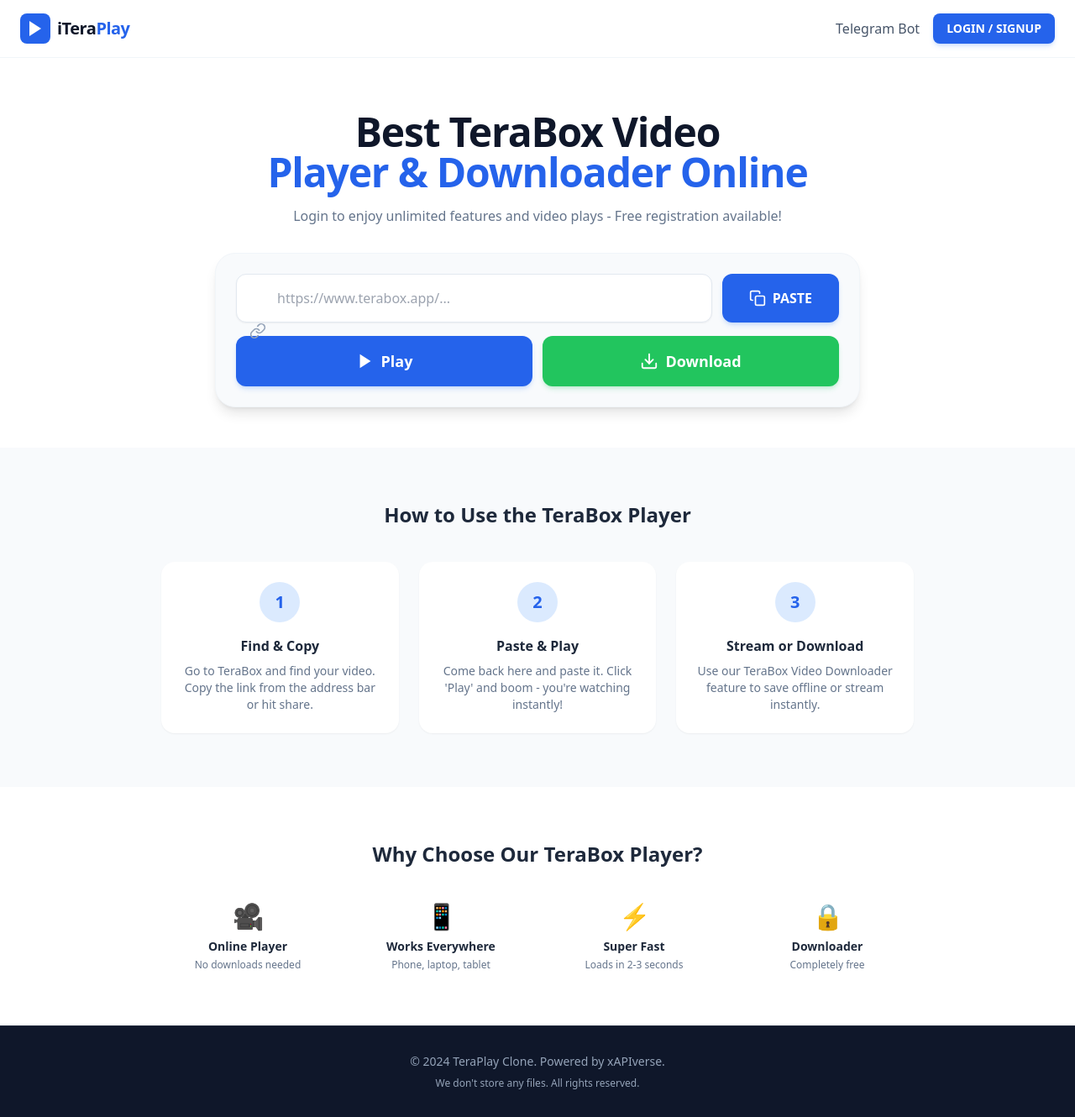
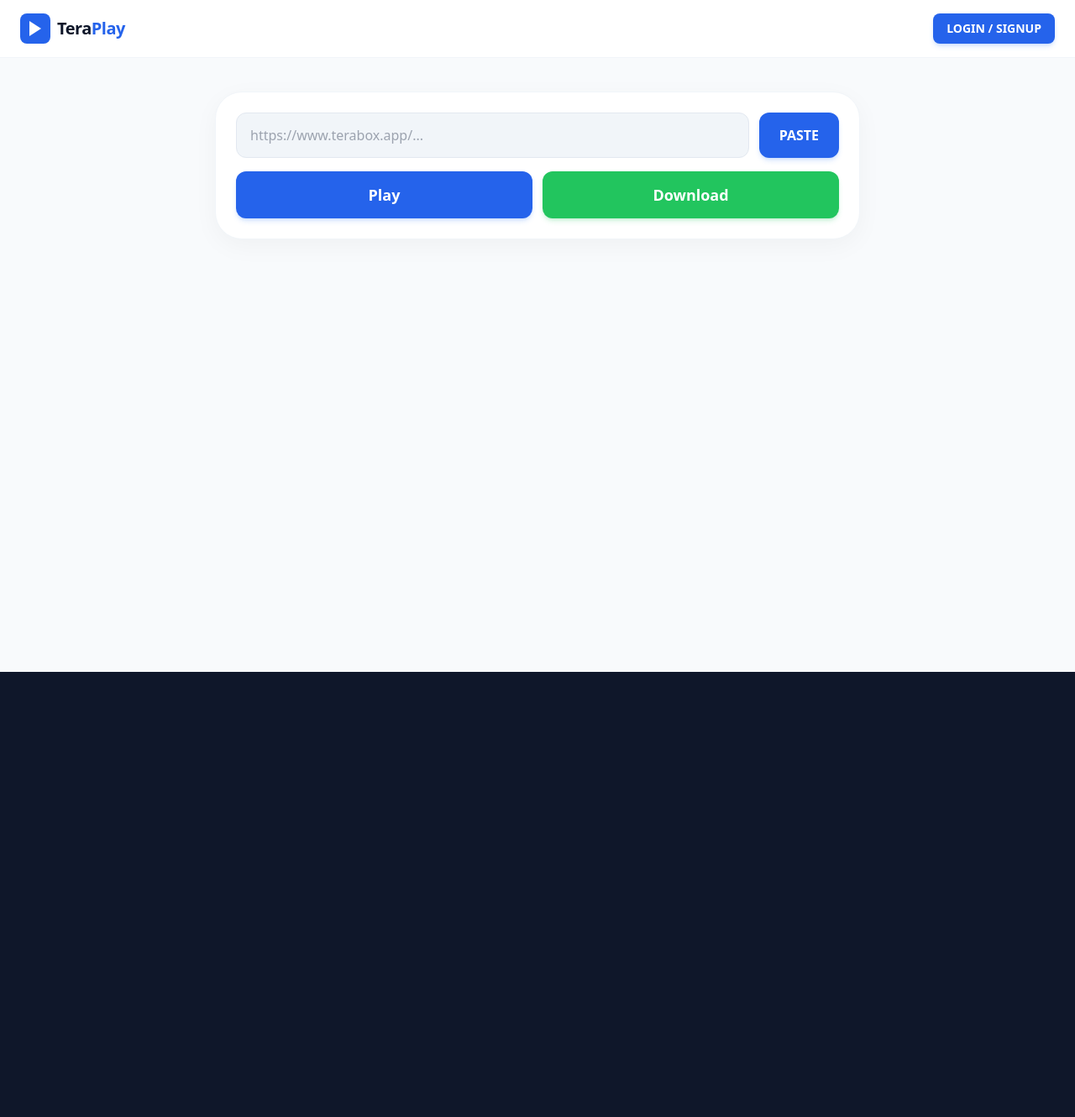
Before and after one commit to klzdwn/terabox-play, a Next.js app: page / in a window 1280 px wide. Shown: the whole page at 84% size. After the commit the page ends 800 px from the top, so only its background shows below. Built offline with nearby package versions, Linux system fonts and the light colour scheme.

Commit message:
Update page.js

```diff
--- a/app/page.js
+++ b/app/page.js
@@ -7,13 +7,16 @@ export default function Home() {
   const [data, setData] = useState(null);
   const [error, setError] = useState(null);
   const [activeFileIndex, setActiveFileIndex] = useState(null);
+  const [showList, setShowList] = useState(false);
+  const [isPlayMode, setIsPlayMode] = useState(true);
 
-  const handleFetch = async () => {
+  const handleFetch = async (mode) => {
     if (!url) return;
     setLoading(true);
     setError(null);
     setData(null);
     setActiveFileIndex(null);
+    setIsPlayMode(mode === 'play');
 
     try {
       const response = await fetch('/api/terabox', {
@@ -26,9 +29,18 @@ export default function Home() {
       if (!response.ok || resJson.status !== 'success') {
         throw new Error(resJson.error || resJson.message || 'Gagal mengambil data');
       }
+
       setData(resJson);
+      setShowList(true);
+
+      if (mode === 'play' && resJson.list.length > 0) {
+         const firstVideo = resJson.list.find(f => f.type === 'video') || resJson.list[0];
+         setActiveFileIndex(resJson.list.indexOf(firstVideo));
+      }
+
     } catch (err) {
       setError(err.message);
+      setShowList(false);
     } finally {
       setLoading(false);
     }
@@ -42,38 +54,27 @@ export default function Home() {
           <div className="bg-blue-600 text-white p-1.5 rounded-lg">
             <svg xmlns="http://www.w3.org/2000/svg" width="24" height="24" viewBox="0 0 24 24" fill="currentColor"><polygon points="5 3 19 12 5 21 5 3"></polygon></svg>
           </div>
-          <span className="text-xl font-extrabold tracking-tight text-slate-900">iTera<span className="text-blue-600">Play</span></span>
+          <span className="text-xl font-extrabold tracking-tight text-slate-900">Tera<span className="text-blue-600">Play</span></span>
         </div>
         <div className="flex items-center gap-4">
-          <button className="hidden sm:block text-slate-600 font-medium hover:text-blue-600">Telegram Bot</button>
-          <button className="bg-blue-600 hover:bg-blue-700 text-white px-4 py-2 rounded-lg text-sm font-bold shadow-md shadow-blue-500/20">
+          <button className="bg-blue-600 hover:bg-blue-700 text-white px-4 py-2 rounded-lg text-sm font-bold shadow-md shadow-blue-500/20 flex items-center gap-2">
             LOGIN / SIGNUP
           </button>
         </div>
       </nav>
 
-      {/* Hero Section */}
-      <header className="bg-white pt-16 pb-12 px-4 text-center">
-        <h1 className="text-3xl sm:text-5xl font-extrabold text-slate-900 mb-4 tracking-tight">
-          Best TeraBox Video <br className="hidden sm:block"/>
-          <span className="text-blue-600">Player & Downloader Online</span>
-        </h1>
-        <p className="text-slate-500 max-w-2xl mx-auto mb-8 text-sm sm:text-base">
-          Login to enjoy unlimited features and video plays - Free registration available!
-        </p>
-
-        {/* Input Card (The Main App) */}
-        <div className="max-w-3xl mx-auto bg-white sm:bg-slate-50 rounded-3xl shadow-xl sm:shadow-lg border border-slate-100 p-4 sm:p-6 relative z-10">
+      {/* Header / Input Area */}
+      <header className="pt-10 pb-6 px-4 text-center">
+        <div className="max-w-3xl mx-auto bg-white rounded-[2rem] shadow-[0_8px_30px_rgb(0,0,0,0.04)] border border-slate-100 p-6 relative z-10">
           <div className="flex flex-col sm:flex-row gap-3 mb-4">
             <div className="relative flex-1">
               <input
                 type="text"
                 placeholder="https://www.terabox.app/..."
-                className="w-full bg-white border border-slate-200 rounded-xl px-4 py-4 pl-12 text-slate-700 focus:outline-none focus:ring-2 focus:ring-blue-500 shadow-sm"
+                className="w-full bg-slate-100 border border-slate-200 rounded-xl px-4 py-3.5 pl-4 text-slate-700 focus:outline-none focus:ring-2 focus:ring-blue-500 font-medium"
                 value={url}
                 onChange={(e) => setUrl(e.target.value)}
               />
-              <svg className="absolute left-4 top-4.5 text-slate-400" xmlns="http://www.w3.org/2000/svg" width="20" height="20" viewBox="0 0 24 24" fill="none" stroke="currentColor" strokeWidth="2" strokeLinecap="round" strokeLinejoin="round"><path d="M10 13a5 5 0 0 0 7.54.54l3-3a5 5 0 0 0-7.07-7.07l-1.72 1.71"></path><path d="M14 11a5 5 0 0 0-7.54-.54l-3 3a5 5 0 0 0 7.07 7.07l1.71-1.71"></path></svg>
             </div>
             <button
               onClick={async () => {
@@ -82,147 +83,123 @@ export default function Home() {
                   setUrl(text);
                 } catch (e) { alert('Paste manual aja'); }
               }}
-              className="bg-blue-600 hover:bg-blue-700 text-white px-8 py-4 rounded-xl font-bold flex items-center justify-center gap-2 shadow-md shadow-blue-500/20 transition-all active:scale-95"
+              className="bg-blue-600 hover:bg-blue-700 text-white px-6 py-3.5 rounded-xl font-bold flex items-center justify-center gap-2 shadow-md shadow-blue-500/20"
             >
-              <svg xmlns="http://www.w3.org/2000/svg" width="20" height="20" viewBox="0 0 24 24" fill="none" stroke="currentColor" strokeWidth="2" strokeLinecap="round" strokeLinejoin="round"><rect x="9" y="9" width="13" height="13" rx="2" ry="2"></rect><path d="M5 15H4a2 2 0 0 1-2-2V4a2 2 0 0 1 2-2h9a2 2 0 0 1 2 2v1"></path></svg>
               PASTE
             </button>
           </div>
 
           <div className="flex flex-col sm:flex-row gap-3">
             <button
-              onClick={handleFetch}
+              onClick={() => handleFetch('play')}
               disabled={loading}
-              className="flex-1 bg-blue-600 hover:bg-blue-700 text-white font-bold py-4 rounded-xl transition-all flex items-center justify-center gap-2 text-lg disabled:opacity-50 shadow-md shadow-blue-500/20"
+              className="flex-1 bg-blue-600 hover:bg-blue-700 text-white font-bold py-3.5 rounded-xl transition-all flex items-center justify-center gap-2 text-lg disabled:opacity-50 shadow-md shadow-blue-500/20"
             >
-              {loading ? 'Memproses...' : (
-                <>
-                  <svg xmlns="http://www.w3.org/2000/svg" width="22" height="22" viewBox="0 0 24 24" fill="currentColor"><polygon points="5 3 19 12 5 21 5 3"></polygon></svg>
-                  Play
-                </>
-              )}
+              {loading && isPlayMode ? 'Loading...' : 'Play'}
             </button>
             <button
-              onClick={handleFetch}
+              onClick={() => handleFetch('download')}
               disabled={loading}
-              className="flex-1 bg-green-500 hover:bg-green-600 text-white font-bold py-4 rounded-xl transition-all flex items-center justify-center gap-2 text-lg disabled:opacity-50 shadow-md shadow-green-500/20"
+              className="flex-1 bg-green-500 hover:bg-green-600 text-white font-bold py-3.5 rounded-xl transition-all flex items-center justify-center gap-2 text-lg disabled:opacity-50 shadow-md shadow-green-500/20"
             >
-              <svg xmlns="http://www.w3.org/2000/svg" width="22" height="22" viewBox="0 0 24 24" fill="none" stroke="currentColor" strokeWidth="2" strokeLinecap="round" strokeLinejoin="round"><path d="M21 15v4a2 2 0 0 1-2 2H5a2 2 0 0 1-2-2v-4"></path><polyline points="7 10 12 15 17 10"></polyline><line x1="12" y1="15" x2="12" y2="3"></line></svg>
-              Download
+               {loading && !isPlayMode ? 'Loading...' : 'Download'}
             </button>
           </div>
 
-          {/* Hasil List File (Kalau ada data) */}
           {error && (
             <div className="mt-4 bg-red-50 border border-red-200 text-red-600 p-3 rounded-lg text-sm text-left">
               {error}
             </div>
           )}
 
-          {data && data.list && (
-            <div className="mt-6 text-left">
-              <div className="flex gap-2 mb-4">
-                <span className="bg-blue-100 text-blue-700 px-4 py-1.5 rounded-full text-sm font-bold flex items-center gap-2">
-                  <span className="bg-blue-600 text-white px-2 py-0.5 rounded-md text-xs">{data.list.length}</span> Videos
-                </span>
+          {/* List File */}
+          {data && showList && (
+            <div className="mt-6 border border-blue-200 rounded-2xl overflow-hidden bg-white shadow-sm">
+              <div className="p-3 flex gap-2 border-b border-blue-100 bg-blue-50/30">
+                <button className="bg-blue-100 text-blue-700 px-4 py-1.5 rounded-full text-sm font-bold flex items-center gap-2 shadow-sm">
+                  <span className="bg-blue-600 text-white px-2 py-0.5 rounded-md text-xs">{data.list.length}</span> Files
+                </button>
               </div>
-              <div className="max-h-[400px] overflow-y-auto space-y-3 pr-2">
+
+              {isPlayMode && activeFileIndex !== null && (
+                <div className="bg-black w-full aspect-video relative border-b border-slate-800">
+                   <video
+                     key={activeFileIndex}
+                     controls
+                     className="w-full h-full object-contain"
+                   >
+                     <source
+                       src={data.list[activeFileIndex].fast_stream_url?.['1080p'] || data.list[activeFileIndex].fast_stream_url?.['720p'] || data.list[activeFileIndex].fast_stream_url?.['480p'] || data.list[activeFileIndex].normal_dlink}
+                       type="video/mp4"
+                     />
+                   </video>
+                </div>
+              )}
+
+              <div className="max-h-[400px] overflow-y-auto">
                 {data.list.map((file, index) => {
                   const isVideo = file.type === 'video' || file.name.match(/\.(mp4|mkv|mov|webm)$/i);
-                  const isImage = file.type === 'image' || file.name.match(/\.(jpg|jpeg|png)$/i);
+                  const isImage = file.type === 'image' || file.name.match(/\.(jpg|jpeg|png|webp)$/i);
+
+                  // Ambil link stream terbaik buat thumbnail dan player
                   const streamUrl = file.fast_stream_url?.['1080p'] || file.fast_stream_url?.['720p'] || file.fast_stream_url?.['480p'] || file.normal_dlink;
 
                   return (
-                    <div key={index} className="bg-white rounded-xl border border-slate-100 overflow-hidden shadow-sm">
-                      <div
-                        onClick={() => setActiveFileIndex(activeFileIndex === index ? null : index)}
-                        className={`p-3 flex items-center gap-4 cursor-pointer hover:bg-slate-50 transition-colors ${activeFileIndex === index ? 'bg-blue-50/50' : ''}`}
-                      >
-                        <div className="w-16 h-12 bg-slate-800 rounded-lg shrink-0 flex items-center justify-center">
-                           {isVideo ? <svg className="text-white/50" width="20" height="20" viewBox="0 0 24 24" fill="currentColor"><polygon points="5 3 19 12 5 21 5 3"></polygon></svg> : <svg className="text-white/50" width="20" height="20" viewBox="0 0 24 24" fill="none" stroke="currentColor" strokeWidth="2"><rect x="3" y="3" width="18" height="18" rx="2" ry="2"></rect><circle cx="8.5" cy="8.5" r="1.5"></circle><polyline points="21 15 16 10 5 21"></polyline></svg>}
-                        </div>
-                        <div className="flex-1 min-w-0">
-                          <h3 className="text-sm font-bold truncate">{file.name}</h3>
-                          <p className="text-xs text-slate-500">{file.size_formatted} • {file.duration || file.quality}</p>
+                    <div
+                      key={index}
+                      onClick={() => {
+                         if (isPlayMode) {
+                            setActiveFileIndex(index);
+                         } else {
+                            window.open(file.normal_dlink, '_blank');
+                         }
+                      }}
+                      className={`p-3 sm:p-4 border-b border-slate-100 flex items-center gap-3 sm:gap-4 cursor-pointer transition-colors ${activeFileIndex === index && isPlayMode ? 'bg-blue-50' : 'hover:bg-slate-50'}`}
+                    >
+                      {/* THUMBNAIL BANNER */}
+                      <div className="w-24 h-16 bg-slate-900 rounded-lg overflow-hidden shrink-0 relative flex items-center justify-center shadow-sm">
+                         {isVideo ? (
+                           <>
+                             {/* Pake video preload metadata buat dapet frame pertama sebagai thumbnail */}
+                             <video
+                               src={streamUrl}
+                               preload="metadata"
+                               className="w-full h-full object-cover opacity-80"
+                             />
+                             {/* Icon Play di tengah thumbnail */}
+                             <div className="absolute inset-0 flex items-center justify-center bg-black/20">
+                               <svg className="text-white drop-shadow-md" width="24" height="24" viewBox="0 0 24 24" fill="currentColor"><polygon points="5 3 19 12 5 21 5 3"></polygon></svg>
+                             </div>
+                           </>
+                         ) : isImage ? (
+                           <img src={file.normal_dlink} alt="thumb" className="w-full h-full object-cover" loading="lazy" />
+                         ) : (
+                           <svg className="text-slate-500" width="24" height="24" viewBox="0 0 24 24" fill="none" stroke="currentColor" strokeWidth="2"><path d="M14 2H6a2 2 0 0 0-2 2v16a2 2 0 0 0 2 2h12a2 2 0 0 0 2-2V8z"></path><polyline points="14 2 14 8 20 8"></polyline></svg>
+                         )}
+                      </div>
+
+                      <div className="flex-1 min-w-0">
+                        <h3 className="text-sm font-bold text-slate-800 truncate mb-1">{file.name}</h3>
+                        <div className="flex items-center gap-2 text-xs text-slate-500 font-medium">
+                          <span>{file.size_formatted}</span>
+                          {file.duration && <><span>•</span><span>{file.duration}</span></>}
+                          {file.quality && <><span>•</span><span className="text-green-600 font-bold">{file.quality}</span></>}
                         </div>
                       </div>
-
-                      {activeFileIndex === index && (
-                        <div className="bg-black aspect-video relative">
-                          {isVideo ? (
-                            <video controls className="w-full h-full"><source src={streamUrl} type="video/mp4" /></video>
-                          ) : isImage ? (
-                            <img src={streamUrl} alt="img" className="w-full h-full object-contain" />
-                          ) : null}
-                        </div>
-                      )}
                     </div>
                   );
                 })}
+              </div>
+
+              <div className="p-4 text-center bg-blue-50/50 border-t border-blue-100">
+                <p className="text-sm text-slate-600 font-medium">
+                  Want to download other files? <span className="text-blue-600 font-bold cursor-pointer">Click the Download button above 👆</span>
+                </p>
               </div>
             </div>
           )}
         </div>
       </header>
-
-      {/* SEO / Content Section (Biar persis web asli) */}
-      <section className="py-16 px-4 bg-slate-50">
-        <div className="max-w-4xl mx-auto">
-          <h2 className="text-2xl font-bold text-center mb-10">How to Use the TeraBox Player</h2>
-          <div className="grid grid-cols-1 sm:grid-cols-3 gap-6">
-            <div className="bg-white p-6 rounded-2xl shadow-sm text-center">
-              <div className="w-12 h-12 bg-blue-100 text-blue-600 rounded-full flex items-center justify-center mx-auto mb-4 font-bold text-xl">1</div>
-              <h3 className="font-bold mb-2">Find & Copy</h3>
-              <p className="text-sm text-slate-500">Go to TeraBox and find your video. Copy the link from the address bar or hit share.</p>
-            </div>
-            <div className="bg-white p-6 rounded-2xl shadow-sm text-center">
-              <div className="w-12 h-12 bg-blue-100 text-blue-600 rounded-full flex items-center justify-center mx-auto mb-4 font-bold text-xl">2</div>
-              <h3 className="font-bold mb-2">Paste & Play</h3>
-              <p className="text-sm text-slate-500">Come back here and paste it. Click 'Play' and boom - you're watching instantly!</p>
-            </div>
-            <div className="bg-white p-6 rounded-2xl shadow-sm text-center">
-              <div className="w-12 h-12 bg-blue-100 text-blue-600 rounded-full flex items-center justify-center mx-auto mb-4 font-bold text-xl">3</div>
-              <h3 className="font-bold mb-2">Stream or Download</h3>
-              <p className="text-sm text-slate-500">Use our TeraBox Video Downloader feature to save offline or stream instantly.</p>
-            </div>
-          </div>
-        </div>
-      </section>
-
-      {/* Features Section */}
-      <section className="py-16 px-4 bg-white">
-        <div className="max-w-4xl mx-auto text-center">
-          <h2 className="text-2xl font-bold mb-10">Why Choose Our TeraBox Player?</h2>
-          <div className="grid grid-cols-2 sm:grid-cols-4 gap-6">
-            <div>
-              <div className="text-3xl mb-2">🎥</div>
-              <h3 className="font-bold text-sm mb-1">Online Player</h3>
-              <p className="text-xs text-slate-500">No downloads needed</p>
-            </div>
-            <div>
-              <div className="text-3xl mb-2">📱</div>
-              <h3 className="font-bold text-sm mb-1">Works Everywhere</h3>
-              <p className="text-xs text-slate-500">Phone, laptop, tablet</p>
-            </div>
-            <div>
-              <div className="text-3xl mb-2">⚡</div>
-              <h3 className="font-bold text-sm mb-1">Super Fast</h3>
-              <p className="text-xs text-slate-500">Loads in 2-3 seconds</p>
-            </div>
-            <div>
-              <div className="text-3xl mb-2">🔒</div>
-              <h3 className="font-bold text-sm mb-1">Downloader</h3>
-              <p className="text-xs text-slate-500">Completely free</p>
-            </div>
-          </div>
-        </div>
-      </section>
-
-      {/* Footer */}
-      <footer className="bg-slate-900 text-slate-400 py-8 text-center text-sm border-t border-slate-800">
-        <p className="mb-2">© 2024 TeraPlay Clone. Powered by xAPIverse.</p>
-        <p className="text-xs">We don't store any files. All rights reserved.</p>
-      </footer>
     </div>
   );
 }
```
